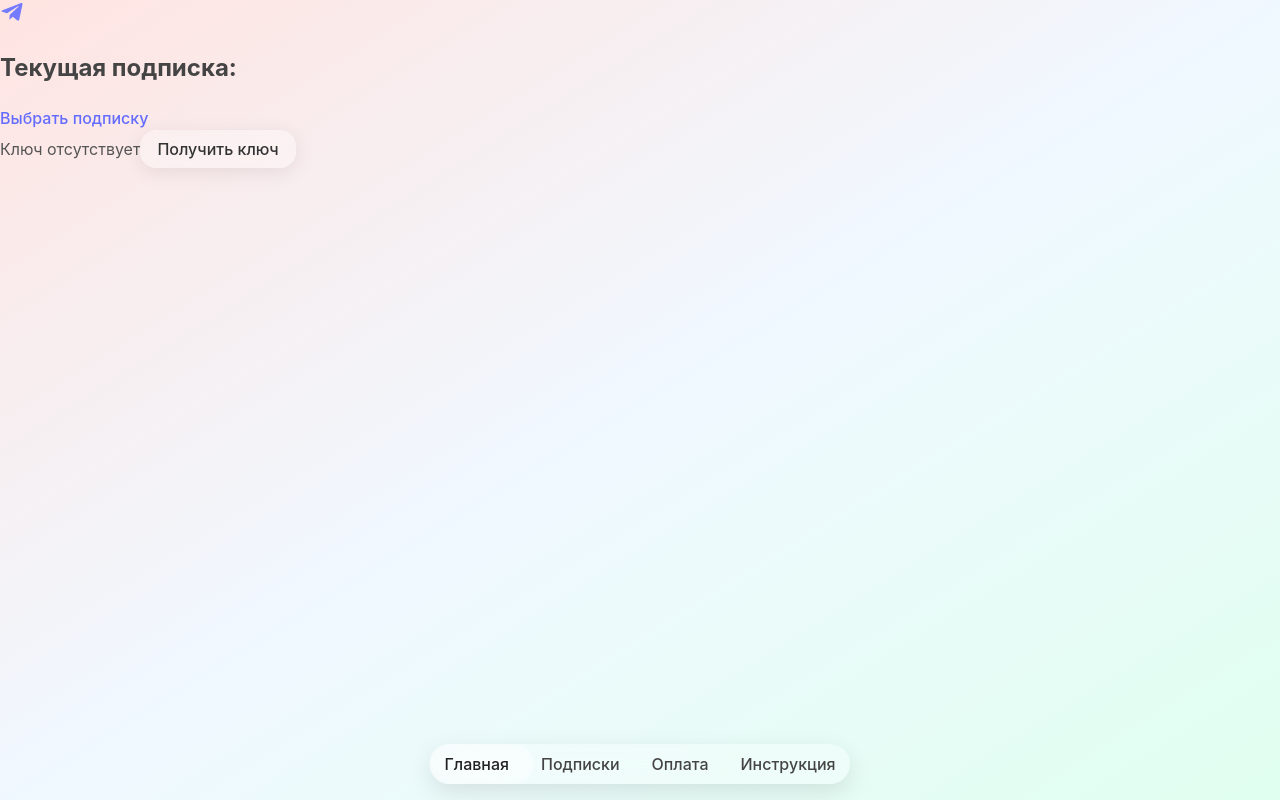
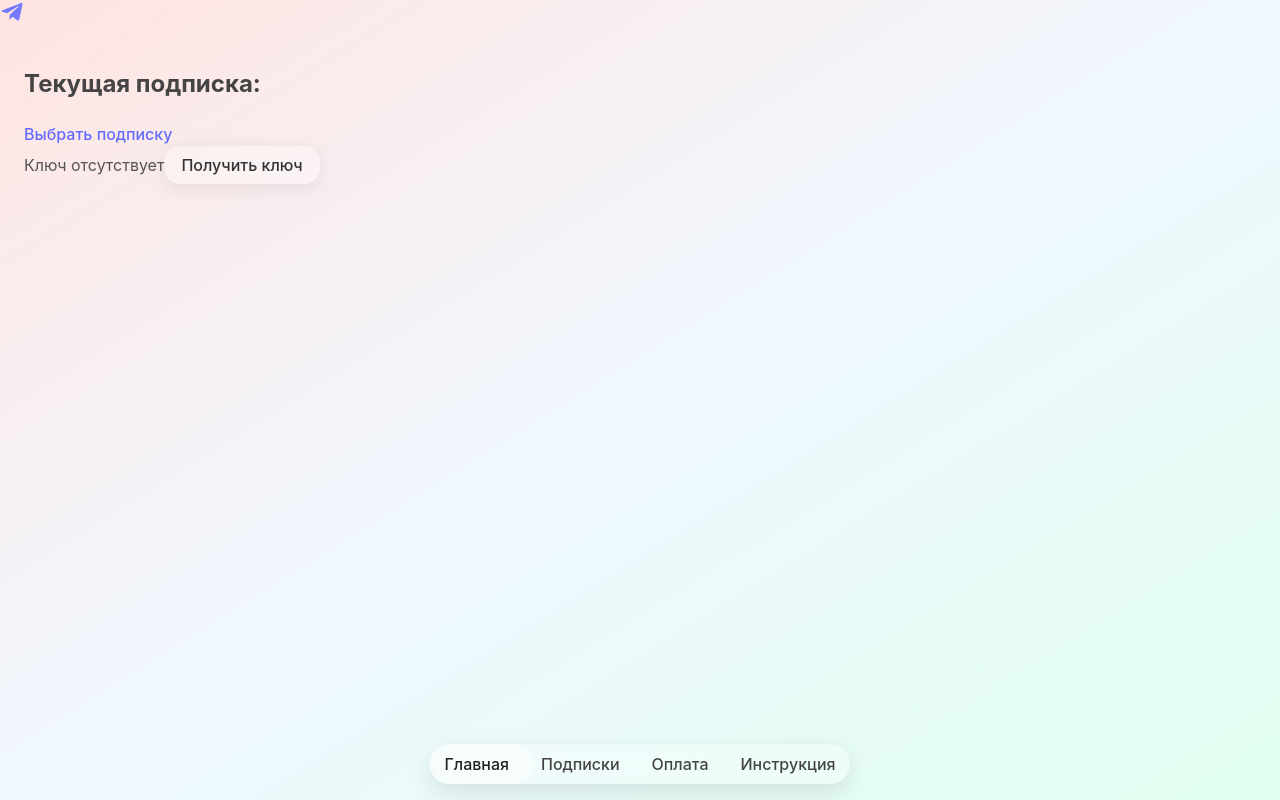
Before and after one commit to ku2ba/vpn-miniapp, a React (Vite) app: page / in a window 1280 px wide. Built offline with nearby package versions, Linux system fonts and the light colour scheme.

Commit message:
Update App.css

```diff
--- a/src/App.css
+++ b/src/App.css
@@ -206,3 +206,11 @@
   gap: 0.5rem;
   flex-wrap: wrap; /* На мобильных переносим, если не помещается */
 }
+
+/* Общий контейнер для контента страниц */
+.page-container {
+  padding: 1rem 1.5rem; /* отступ сверху/снизу 1rem, слева/справа 1.5rem */
+  max-width: 420px; /* ограничение ширины на больших экранах */
+  margin: 0 auto; /* центрирование по горизонтали */
+  box-sizing: border-box;
+}
```
